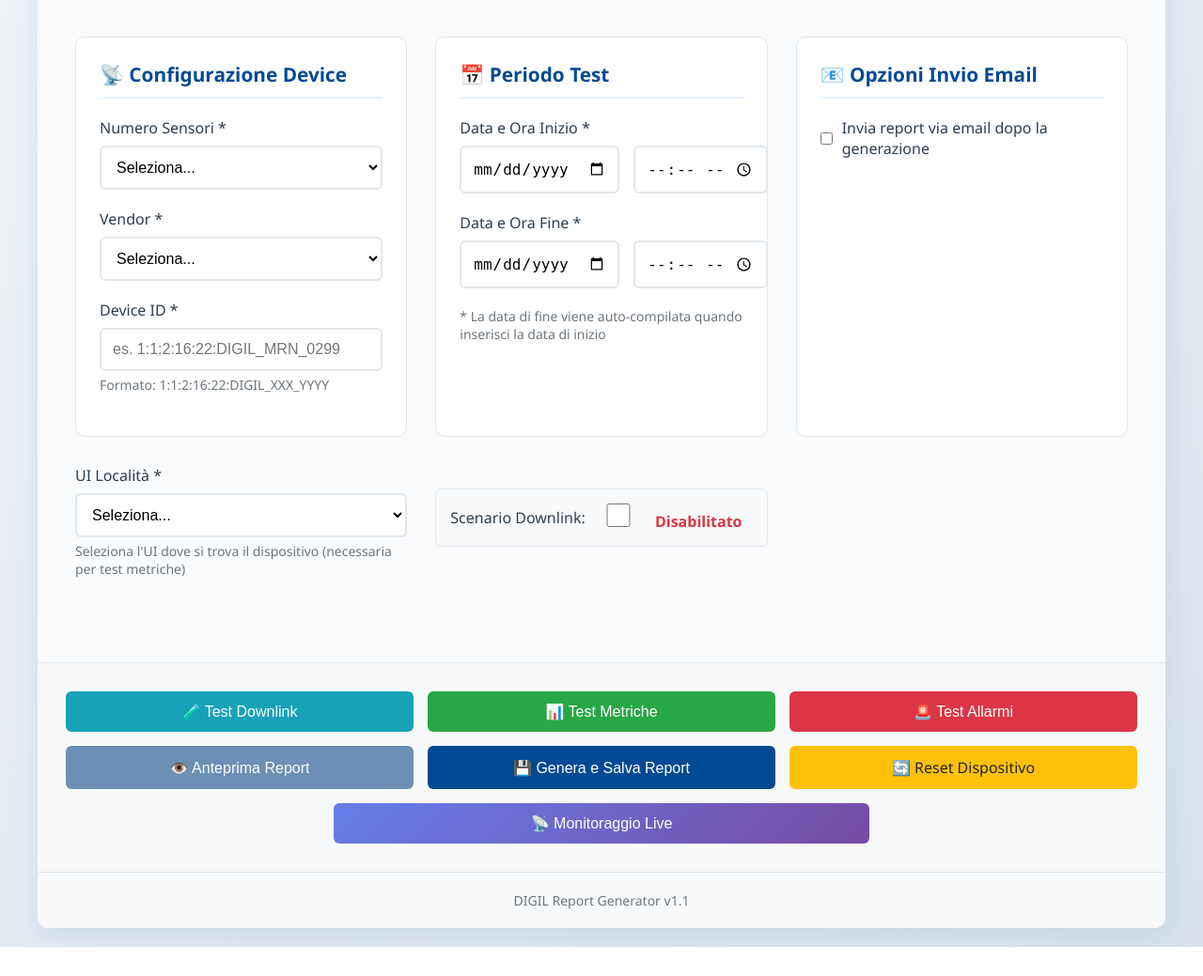
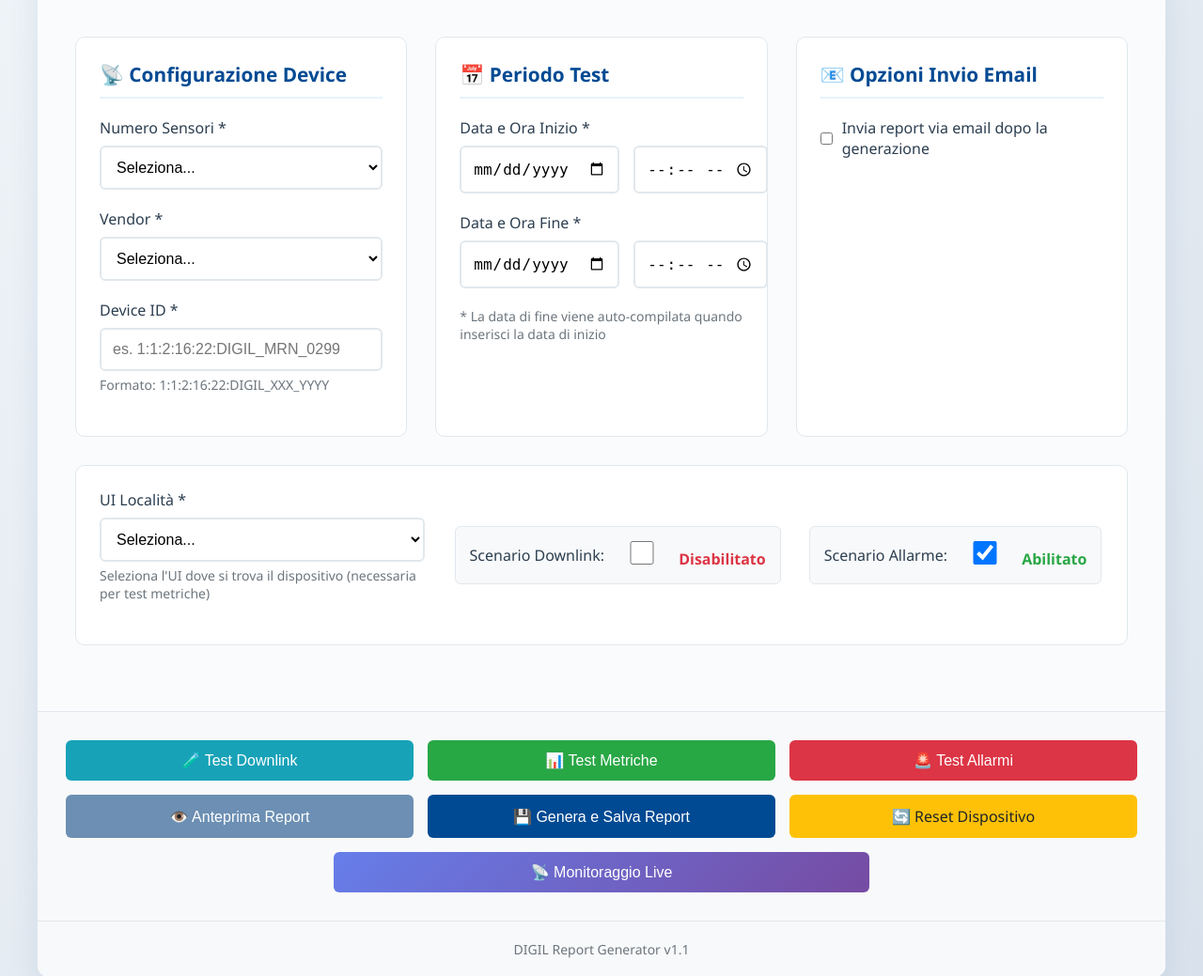
Before and after one commit to devmax89/tool-report, a Flask app: page / in a window 1280 px wide. Shown: the part 163-1202 px from the top of the page at 94% size. Before the commit the page ends 1171 px from the top, so only its background shows below. Run offline with Flask 3, Linux system fonts and the light colour scheme.

Commit message:
aggiornato report no allarme

```diff
--- a/app.py
+++ b/app.py
@@ -311,77 +311,94 @@ def create_excel_report(data):
         'end_time': data['end_time']
     }
 
-    # NUOVO: Rimuovi sheet Downlink se disabilitato
-    enable_downlink = data.get('enable_downlink', False)  # Default False se non specificato
+    # Gestione scenari
+    enable_downlink = data.get('enable_downlink', False)
+    enable_allarme = data.get('enable_allarme', True)  # Default True per Scenario Allarme
 
+    # Rimuovi sheet Scenario Allarme se disabilitato
+    if not enable_allarme:
+        sheets_to_remove = [sheet for sheet in wb.sheetnames if 'Allarme' in sheet and 'Downlink' not in sheet]
+        for sheet_name in sheets_to_remove:
+            print(f"🗑️ Rimozione sheet: {sheet_name} (Scenario Allarme disabilitato)")
+            del wb[sheet_name]
+
+    # Rimuovi sheet Downlink se disabilitato
     if not enable_downlink:
-        # Trova e rimuovi tutti gli sheet che contengono "Downlink" nel nome
         sheets_to_remove = [sheet for sheet in wb.sheetnames if 'Downlink' in sheet]
         for sheet_name in sheets_to_remove:
             print(f"🗑️ Rimozione sheet: {sheet_name} (Downlink disabilitato)")
             del wb[sheet_name]
 
-        # Modifica il Report Riassuntivo
-        if 'Report Riassuntivo' in wb.sheetnames:
-            ws_riassuntivo = wb['Report Riassuntivo']
-            print(f"🗑️ Aggiornamento Report Riassuntivo per rimuovere riferimenti Downlink...")
+    # Modifica il Report Riassuntivo
+    if 'Report Riassuntivo' in wb.sheetnames:
+        ws_riassuntivo = wb['Report Riassuntivo']
+        print(f"📝 Aggiornamento Report Riassuntivo...")
 
-            # 1. AGGIORNA IL CAMPO "Nome Scenari" (solitamente riga 5)
-            for row in range(1, 10):  # Cerca nelle prime 10 righe
-                for col in range(1, 6):  # Colonne A-E
-                    cell = ws_riassuntivo.cell(row=row, column=col)
-                    if cell.value and isinstance(cell.value, str):
-                        # Cerca celle che contengono la lista degli scenari
-                        if "Scenario Allarme" in cell.value and "Scenario Downlink" in cell.value:
-                            old_value = cell.value
-                            # Rimuovi ", Scenario Downlink" dalla stringa
-                            new_value = cell.value.replace(", Scenario Downlink", "").replace(",Scenario Downlink", "")
-                            # Gestisci anche il caso in cui sia all'inizio
-                            new_value = new_value.replace("Scenario Downlink, ", "").replace("Scenario Downlink,", "")
-                            # Gestisci il caso in cui sia l'unico
-                            if new_value == "Scenario Downlink":
-                                new_value = ""
-                            cell.value = new_value
-                            print(f"   ✓ Aggiornato Nome Scenari (R{row}C{col}): '{old_value}' → '{new_value}'")
+        # 1. AGGIORNA IL CAMPO "Nome Scenari"
+        for row in range(1, 10):
+            cell = ws_riassuntivo.cell(row=row, column=1)
+            if cell.value == "Nome Scenari":
+                # Costruisci la lista degli scenari abilitati
+                scenarios = []
+                if enable_allarme:
+                    scenarios.append("Scenario Allarme")
+                scenarios.append("Scenario in Range")  # Sempre presente
+                if enable_downlink:
+                    scenarios.append("Scenario Downlink")
 
-            # 2. RIMUOVI LA SEZIONE "Computo Comandi - Scenario Downlink"
-            downlink_row_found = None
+                # Aggiorna il valore nella colonna C
+                cell_scenari = ws_riassuntivo.cell(row=row, column=3)
+                old_value = cell_scenari.value
+                cell_scenari.value = ", ".join(scenarios)
+                print(f"   ✓ Aggiornato Nome Scenari (R{row}C3): '{old_value}' → '{cell_scenari.value}'")
+                break
 
-            # Cerca nelle righe 20-25 dove solitamente si trova questa sezione
-            for row in range(20, min(26, ws_riassuntivo.max_row + 1)):
-                for col in range(1, 6):  # Colonne A-E
-                    cell = ws_riassuntivo.cell(row=row, column=col)
-                    if cell.value:
-                        cell_str = str(cell.value).strip()
-                        if "Computo Comandi" in cell_str and "Downlink" in cell_str:
-                            downlink_row_found = row
-                            print(f"   ✓ Trovata sezione Downlink alla riga {row}")
-                            break
-                        elif "Scenario Downlink" in cell_str:
-                            downlink_row_found = row
-                            print(f"   ✓ Trovata sezione Downlink alla riga {row}")
-                            break
-                if downlink_row_found:
+        if not enable_allarme:
+            for row in range(1, 10):
+                cell = ws_riassuntivo.cell(row=row, column=1)
+                if cell.value == "Topics Involved":
+                    value_cell = ws_riassuntivo.cell(row=row, column=3)
+                    if value_cell.value and "unsolicited" in str(value_cell.value).lower():
+                        old_value = value_cell.value
+                        value_cell.value = "event"
+                        print(f"   ✓ Aggiornato Topics Involved (R{row}C3): '{old_value}' → 'event' (Scenario Allarme disabilitato)")
                     break
 
-            # Se non trovato nelle righe 20-25, cerca in tutto il foglio
-            if not downlink_row_found:
-                for row in range(1, ws_riassuntivo.max_row + 1):
-                    for col in range(1, 6):
-                        cell = ws_riassuntivo.cell(row=row, column=col)
-                        if cell.value and "Computo Comandi" in str(cell.value) and "Downlink" in str(cell.value):
-                            downlink_row_found = row
-                            print(f"   ✓ Trovata sezione Downlink alla riga {row}")
-                            break
-                    if downlink_row_found:
+        # 2. TROVA E RIMUOVI LE SEZIONI DISABILITATE
+        rows_to_delete = []
+
+        # Scansiona tutto il foglio cercando le sezioni in tutte le colonne
+        for row in range(1, ws_riassuntivo.max_row + 1):
+            # Controlla le prime 5 colonne per trovare i titoli delle sezioni
+            for col in range(1, 6):
+                cell = ws_riassuntivo.cell(row=row, column=col)
+                if cell.value:
+                    cell_str = str(cell.value).strip()
+
+                    # Cerca "Computo Metriche - Scenario Allarme"
+                    if not enable_allarme and "Computo Metriche - Scenario Allarme" in cell_str:
+                        # Include la riga vuota sopra il titolo + titolo + header + 2 righe dati
+                        rows_to_delete.append((row - 1, 5, "Scenario Allarme"))
+                        print(f"   ✓ Trovata sezione Scenario Allarme alla riga {row}")
                         break
 
-            if downlink_row_found:
-                # Rimuovi le 3 righe (header + intestazioni + dati)
-                ws_riassuntivo.delete_rows(downlink_row_found, 3)
-                print(f"   ✅ Rimosse righe {downlink_row_found}-{downlink_row_found+2} dal Report Riassuntivo")
-            else:
-                print(f"   ⚠️ Sezione Downlink non trovata nel Report Riassuntivo")
+                    # Cerca "Computo Comandi - Scenario Downlink"
+                    elif not enable_downlink and "Computo Comandi - Scenario Downlink" in cell_str:
+                        # Include la riga vuota sopra il titolo + titolo + header + 1 riga dati
+                        rows_to_delete.append((row - 1, 4, "Scenario Downlink"))
+                        print(f"   ✓ Trovata sezione Scenario Downlink alla riga {row}")
+                        break
+
+        # Elimina le righe in ordine inverso per non alterare gli indici
+        rows_to_delete.sort(key=lambda x: x[0], reverse=True)
+        for row_start, num_rows, scenario_name in rows_to_delete:
+            try:
+                # Assicurati di non andare sotto la riga 1
+                actual_row_start = max(1, row_start)
+                ws_riassuntivo.delete_rows(actual_row_start, num_rows)
+                print(f"   ✅ Rimosse righe {actual_row_start}-{actual_row_start+num_rows-1} ({scenario_name})")
+            except Exception as e:
+                print(f"   ⚠️ Errore rimozione righe per {scenario_name}: {e}")
 
     # Aggiorna ogni sheet rimanente
     for sheet_name in wb.sheetnames:
@@ -463,10 +480,13 @@ def generate_report():
             'end_time': request.form['end_time'],
             'vendor': request.form['vendor'],
             'device_id': request.form['device_id'],
-            'enable_downlink': request.form.get('enable_downlink') == 'on'
+            'enable_downlink': request.form.get('enable_downlink') == 'on',
+            'enable_allarme': request.form.get('enable_allarme') == 'on'  # NUOVO
         }
 
-        print(f"📋 Generazione report con Downlink: {'ABILITATO' if data['enable_downlink'] else 'DISABILITATO'}")
+        print(f"📋 Generazione report:")
+        print(f"   Scenario Allarme: {'ABILITATO' if data['enable_allarme'] else 'DISABILITATO'}")
+        print(f"   Scenario Downlink: {'ABILITATO' if data['enable_downlink'] else 'DISABILITATO'}")
 
         # VALIDAZIONE DATA/ORA
         is_valid, error_message = validate_datetime_range(
@@ -486,7 +506,6 @@ def generate_report():
         wb = create_excel_report(data)
 
         # Estrai solo le ultime 4 cifre del Device ID per il nome
-        # es. da "1:1:2:16:22:DIGIL_MRN_0299" prendi "0299"
         device_digits = ''.join(filter(str.isdigit, data['device_id']))
         device_short = device_digits[-4:] if len(device_digits) >= 4 else device_digits
 
@@ -498,10 +517,9 @@ def generate_report():
         vendor_clean = data['vendor'].replace('/', '-').replace('\\', '-')
 
         # Nuovo naming convention per il ZIP
-        # "Report MII - 02-09-2025 - 464.zip"
         zip_filename = f"Report {vendor_clean} - {date_formatted} - {device_short}.zip"
 
-        # Nome del file Excel dentro il ZIP (manteniamo il formato originale)
+        # Nome del file Excel dentro il ZIP
         datetime_start = datetime.strptime(f"{data['start_date']} {data['start_time']}", "%Y-%m-%d %H:%M")
         excel_filename = f"Report_Device_Fabbrica_generale_{datetime_start.strftime('%Y-%m-%d_%H-%M-%S')}.xlsx"
 
@@ -536,14 +554,12 @@ def generate_report():
             print("📧 Tentativo invio email...")
 
             try:
-                # Importa il servizio email
                 from email_service import email_service
 
-                # Se c'è un'email custom, usa quella
                 if custom_email:
                     success, message = email_service.send_report_email(
                         zip_path, data['vendor'], data['device_id'],
-                        date_formatted, custom_email  # ✅ Passa la stringa email
+                        date_formatted, custom_email
                     )
                 else:
                     success, message = email_service.send_report_email(
--- a/templates/index.html
+++ b/templates/index.html
@@ -112,6 +112,10 @@
                         </div>
                     </div>
 
+                    <div class="form-section" style="grid-column: 1 / -1;">
+                        <div style="display: grid; grid-template-columns: 1fr 2fr; gap: 30px; align-items: start;">
+                            <!-- Colonna sinistra: UI Località -->
+                            <div>
                                 <div class="form-group">
                                     <label for="ui_location">UI Località *</label>
                                     <select class="form-select" id="ui_location" name="ui_location" required>
@@ -151,10 +155,11 @@
                                     </select>
                                     <div class="form-text">Seleziona l'UI dove si trova il dispositivo (necessaria per test metriche)</div>
                                 </div>
+                            </div>
 
-                    <!-- Colonna destra: Switch Downlink -->
-                    <div style="flex: 0 0 auto; margin-top: 25px;">
-                        <div style="display: flex; align-items: center; gap: 10px; padding: 15px; background: #f8f9fa; border-radius: 6px; border: 1px solid #e1e8ed;">
+                            <!-- Colonna destra: Switch centrati -->
+                            <div style="display: flex; justify-content: center; gap: 30px; align-items: center; height: 100%;">
+                                <div style="display: flex; align-items: center; gap: 15px; padding: 15px; background: #f8f9fa; border-radius: 6px; border: 1px solid #e1e8ed;">
                                     <label class="switch-label" style="margin: 0; white-space: nowrap; font-weight: 500;">
                                         Scenario Downlink:
                                     </label>
@@ -165,6 +170,21 @@
                                             style="margin-left: 10px; font-weight: bold; color: #dc3545; margin-bottom: 0;">
                                             Disabilitato
                                         </label>
+                                    </div>
+                                </div>
+                                <div style="display: flex; align-items: center; gap: 15px; padding: 15px; background: #f8f9fa; border-radius: 6px; border: 1px solid #e1e8ed;">
+                                    <label class="switch-label" style="margin: 0; white-space: nowrap; font-weight: 500;">
+                                        Scenario Allarme:
+                                    </label>
+                                    <div class="form-check form-switch" style="margin: 0;">
+                                        <input class="form-check-input" type="checkbox" id="enable_allarme" name="enable_allarme" checked
+                                            style="cursor: pointer; width: 50px; height: 25px; margin: 0;">
+                                        <label class="form-check-label" for="enable_allarme" id="allarme_status"
+                                            style="margin-left: 10px; font-weight: bold; color: #28a745; margin-bottom: 0;">
+                                            Abilitato
+                                        </label>
+                                    </div>
+                                </div>
                             </div>
                         </div>
                     </div>
@@ -819,6 +839,16 @@
                 }
             });
         });
+        document.getElementById('enable_allarme').addEventListener('change', function() {
+            const statusLabel = document.getElementById('allarme_status');
+            if (this.checked) {
+                statusLabel.textContent = 'Abilitato';
+                statusLabel.style.color = '#28a745';
+            } else {
+                statusLabel.textContent = 'Disabilitato';
+                statusLabel.style.color = '#dc3545';
+            }
+        });
     </script>
 </body>
 </html>
```
Also changed, not shown: templates/preview.html (+7 -0 lines). Lines whose indentation alone changed are shown as unchanged.
